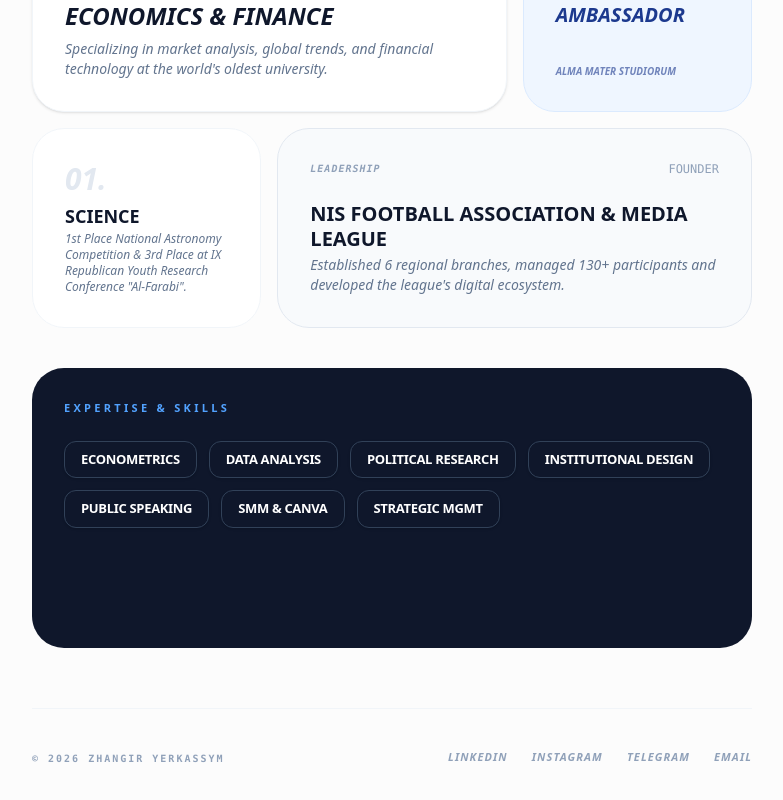
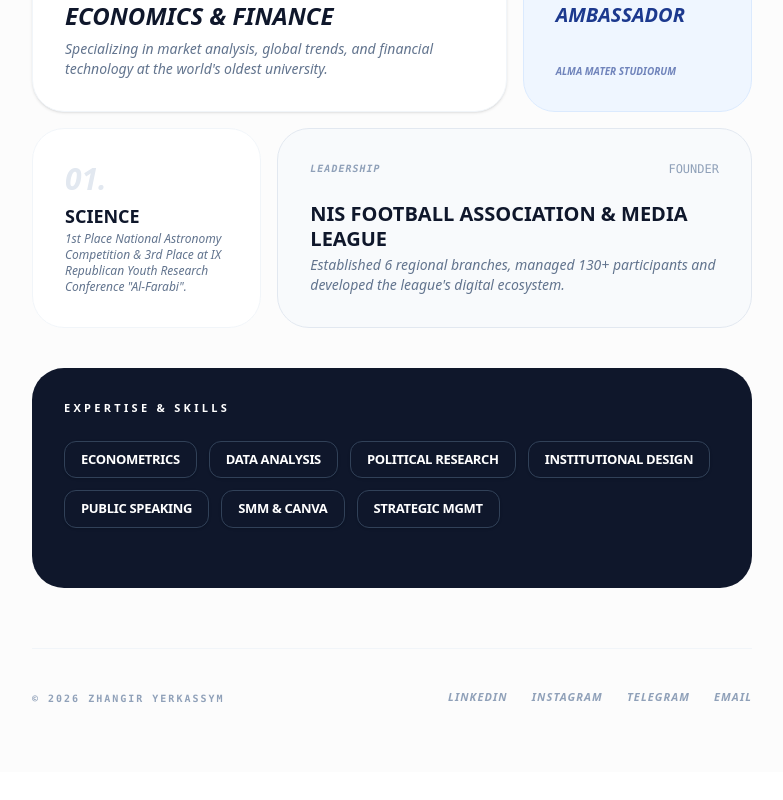
Before and after one commit to JuneiBrunei/jonyportfolio, a Next.js app: page / in a window 1280 px wide. Shown: the part 575-1375 px from the top of the page, without its empty margins (248-1031 px from the left). After the commit the page ends 1347 px from the top, so only its background shows below. Built offline with nearby package versions, Linux system fonts and the light colour scheme.

Commit message:
final site version

```diff
--- a/app/page.tsx
+++ b/app/page.tsx
@@ -82,9 +82,9 @@ export default function Home() {
           </div>
         </div>
 
-        <div className="md:col-span-1 p-8 rounded-[2rem] bg-slate-900 text-white flex flex-col relative min-h-[280px]">
+        <div className="md:col-span-1 p-8 rounded-[2rem] bg-slate-900 text-white flex flex-col relative min-h-[220px]">
   <div className="relative z-10">
-    <h2 className="text-[11px] font-bold uppercase tracking-[0.3em] text-blue-400 mb-6">
+    <h2 className="text-[11px] font-bold uppercase tracking-[0.3em] text-white-400 mb-6">
       Expertise & Skills
     </h2>
     <div className="flex flex-wrap gap-3">
```
